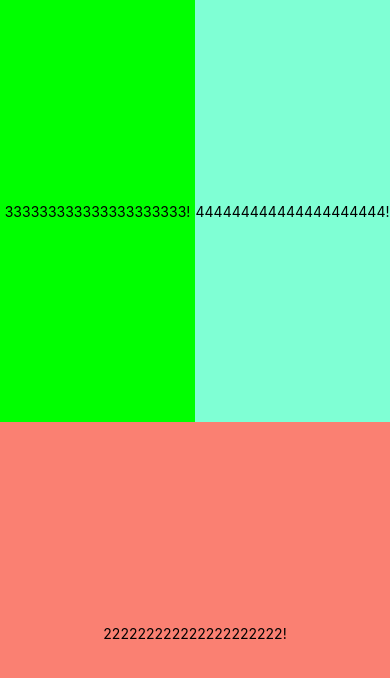
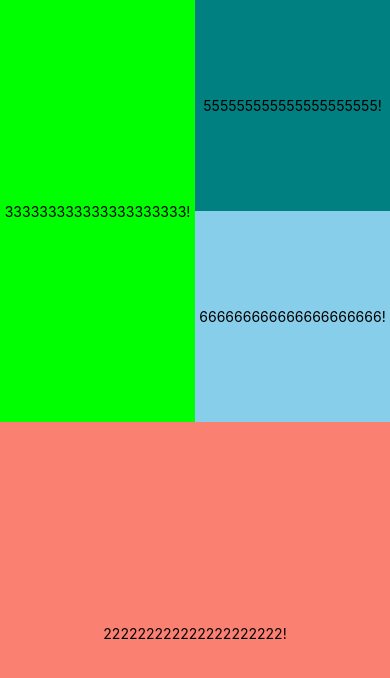
Before and after one commit to gmlebc/DispositivosMoveis1, a React Native app in the folder lista1/: screen / in a window 390 px wide. Shown: the top 678 px of the page. Built offline with nearby package versions, Linux system fonts and the light colour scheme.

Commit message:
Exercício 3

```diff
--- a/lista1/screens/Um.tsx
+++ b/lista1/screens/Um.tsx
@@ -1,30 +1,35 @@
 import { StatusBar } from "expo-status-bar";
 import { StyleSheet, Text, View } from "react-native";
-import Constants from 'expo-constants';
-
+import Constants from "expo-constants";
 
 export default function Um() {
   return (
     <>
-    {/* <StatusBar hidden /> */}
+      {/* <StatusBar hidden /> */}
       <View style={styles.master}>
 
         <View style={styles.container1}>
 
+          <View style={styles.container3}>
+            <Text>333333333333333333333!</Text>
+          </View>
 
-            <View style={styles.container3}>
-              <Text>333333333333333333333!</Text>
+          <View style={styles.container4}>
+
+            <View style={styles.container5}>
+              <Text>555555555555555555555!</Text>
+            </View>
+            <View style={styles.container6}>
+              <Text>666666666666666666666!</Text>
             </View>
 
-            <View style={styles.container4}>
-              <Text>444444444444444444444!</Text>
-            </View>
+          </View>
+
         </View>
 
         <View style={styles.container2}>
           <Text>222222222222222222222!</Text>
         </View>
-
       </View>
     </>
   );
@@ -41,7 +46,7 @@ const styles = StyleSheet.create({
   },
 
   container1: {
-    flexDirection:"row",
+    flexDirection: "row",
     flex: 1,
     width: "100%",
     backgroundColor: "crimson",
@@ -74,5 +79,22 @@ const styles = StyleSheet.create({
     justifyContent: "center",
     height: "100%",
   },
-}
-);
+
+  container5: {
+    flex: 0.5,
+    width: "100%",
+    backgroundColor: "teal",
+    alignItems: "center",
+    justifyContent: "center",
+    height: "100%",
+  },
+
+  container6: {
+    flex: 0.5,
+    width: "100%",
+    backgroundColor: "skyblue",
+    alignItems: "center",
+    justifyContent: "center",
+    height: "100%",
+  },
+});
```
